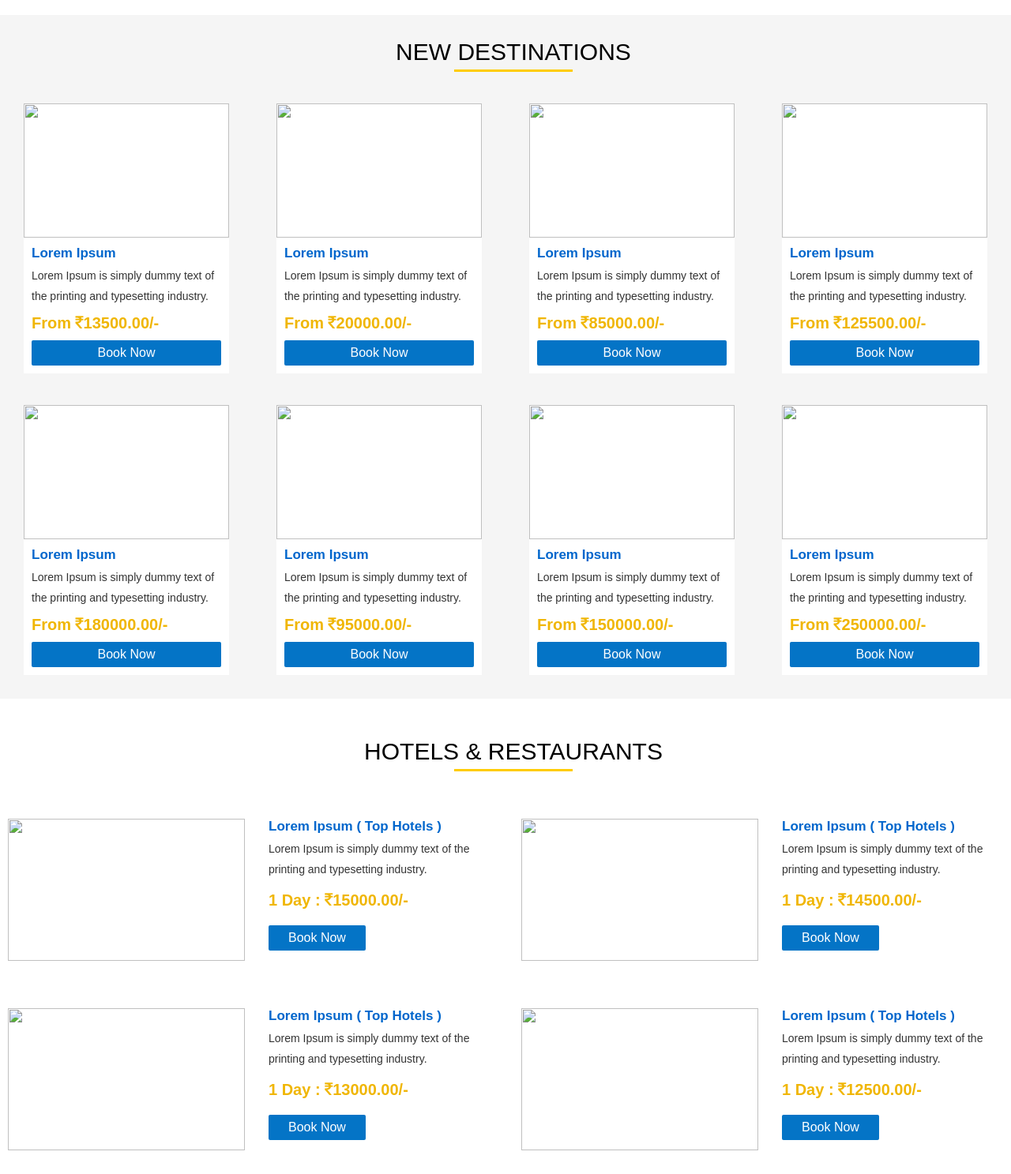
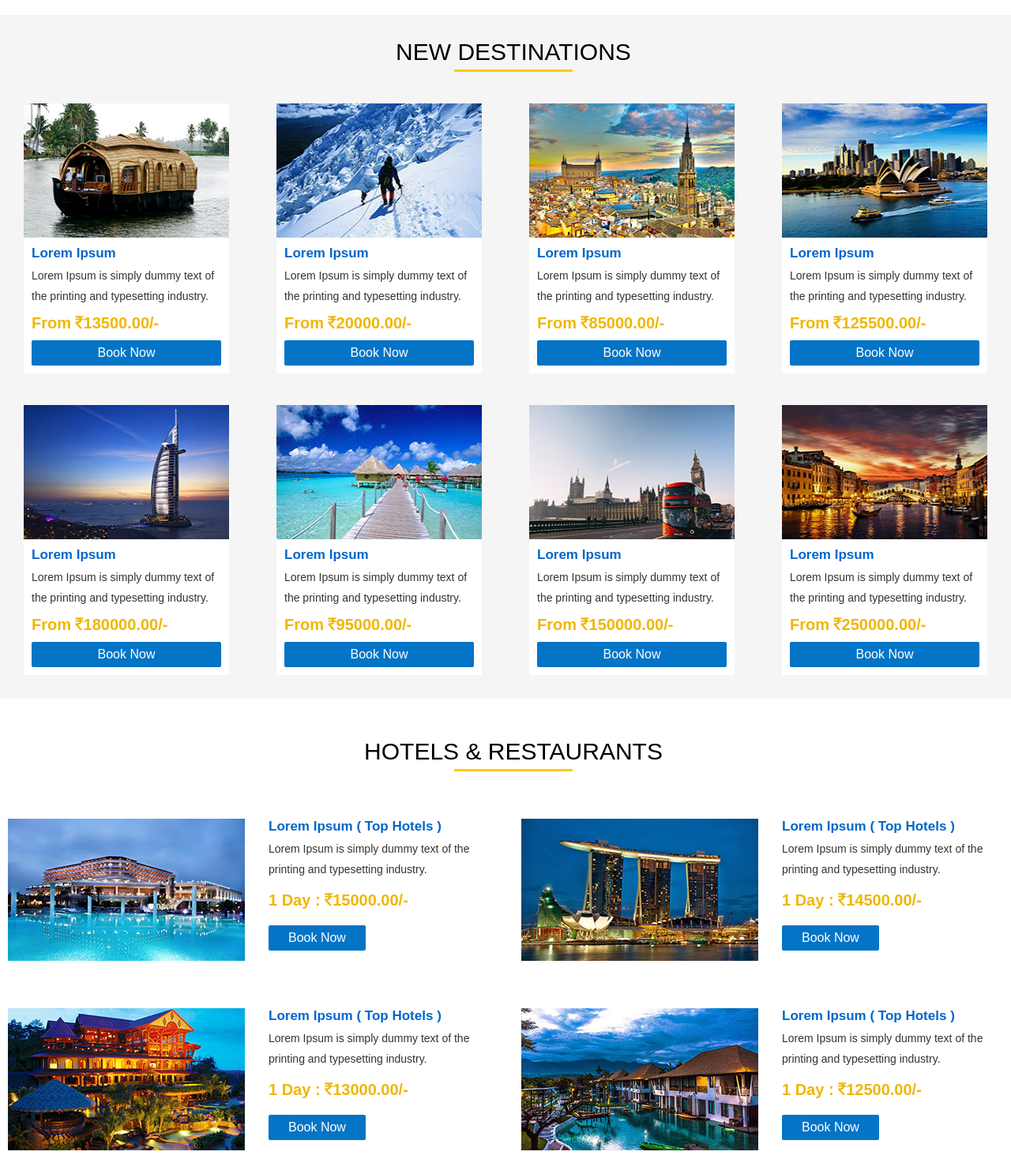
Before and after one commit to Tashu068/TravelTabbu, a plain HTML site: page index.html in a window 1280 px wide. Shown: the part 1160-2647 px from the top of the page at 79% size. Drawn offline with Linux system fonts and the light colour scheme; files that its build step writes are made by us from their sources; files whose address does not match are found by name.

Commit message:
some changes done to html file

```diff
--- a/index.html
+++ b/index.html
@@ -1,8 +1,8 @@
 <html>
 <head>
 <title>TOURS and TRAVELS WEBSITE</title>
-<link rel="stylesheet" type="text/css" href="css/style.css" />
-<link rel="stylesheet" type="text/css" href="css/font-awesome.min.css" />
+<link rel="stylesheet" type="text/css" href="style.css" />
+<link rel="stylesheet" type="text/css" href="font-awesome.min.css" />
 </head>
 <body>
 
@@ -10,7 +10,7 @@
 
 <!----- Start Header ------>
 <div class="header">
-	<div class="header-left"><img src="images/logo.png" width="300" height="100" alt="Logo"></div>
+	<div class="header-left"><img src="logo.png" width="300" height="100" alt="Logo"></div>
     <div class="header-right">
     	<div class="header-right-top">
             <ul>
@@ -90,56 +90,56 @@
     <div class="border-bottom"></div>
 
 	<div class="content-part-2-sub">
-    	<div align="center"><img src="images/1.jpg" width="260" height="170"></div>
+    	<div align="center"><img src="1.jpg" width="260" height="170"></div>
         <div class="content-part-2-sub-h4">Lorem Ipsum</div>
         <div class="content-part-2-sub-p">Lorem Ipsum is simply dummy text of the printing and typesetting industry.</div>
         <div class="content-part-2-sub-price">From <span class="fa fa-inr"></span>13500.00/-</div>
         <div><a href="#!" class="content-part-2-sub-btn">Book Now</a></div>
     </div>
     <div class="content-part-2-sub">
-    	<div align="center"><img src="images/2.jpg" width="260" height="170"></div>
+    	<div align="center"><img src="2.jpg" width="260" height="170"></div>
         <div class="content-part-2-sub-h4">Lorem Ipsum</div>
         <div class="content-part-2-sub-p">Lorem Ipsum is simply dummy text of the printing and typesetting industry.</div>
         <div class="content-part-2-sub-price">From <span class="fa fa-inr"></span>20000.00/-</div>
         <div><a href="#!" class="content-part-2-sub-btn">Book Now</a></div>
     </div>
     <div class="content-part-2-sub">
-    	<div align="center"><img src="images/3.jpg" width="260" height="170"></div>
+    	<div align="center"><img src="3.jpg" width="260" height="170"></div>
         <div class="content-part-2-sub-h4">Lorem Ipsum</div>
         <div class="content-part-2-sub-p">Lorem Ipsum is simply dummy text of the printing and typesetting industry.</div>
         <div class="content-part-2-sub-price">From <span class="fa fa-inr"></span>85000.00/-</div>
         <div><a href="#!" class="content-part-2-sub-btn">Book Now</a></div>
     </div>
     <div class="content-part-2-sub">
-    	<div align="center"><img src="images/4.jpg" width="260" height="170"></div>
+    	<div align="center"><img src="4.jpg" width="260" height="170"></div>
         <div class="content-part-2-sub-h4">Lorem Ipsum</div>
         <div class="content-part-2-sub-p">Lorem Ipsum is simply dummy text of the printing and typesetting industry.</div>
         <div class="content-part-2-sub-price">From <span class="fa fa-inr"></span>125500.00/-</div>
         <div><a href="#!" class="content-part-2-sub-btn">Book Now</a></div>
     </div>
     <div class="content-part-2-sub">
-    	<div align="center"><img src="images/5.jpg" width="260" height="170"></div>
+    	<div align="center"><img src="5.jpg" width="260" height="170"></div>
         <div class="content-part-2-sub-h4">Lorem Ipsum</div>
         <div class="content-part-2-sub-p">Lorem Ipsum is simply dummy text of the printing and typesetting industry.</div>
         <div class="content-part-2-sub-price">From <span class="fa fa-inr"></span>180000.00/-</div>
         <div><a href="#!" class="content-part-2-sub-btn">Book Now</a></div>
     </div>
     <div class="content-part-2-sub">
-    	<div align="center"><img src="images/6.jpg" width="260" height="170"></div>
+    	<div align="center"><img src="6.jpg" width="260" height="170"></div>
         <div class="content-part-2-sub-h4">Lorem Ipsum</div>
         <div class="content-part-2-sub-p">Lorem Ipsum is simply dummy text of the printing and typesetting industry.</div>
         <div class="content-part-2-sub-price">From <span class="fa fa-inr"></span>95000.00/-</div>
         <div><a href="#!" class="content-part-2-sub-btn">Book Now</a></div>
     </div>
     <div class="content-part-2-sub">
-    	<div align="center"><img src="images/7.jpg" width="260" height="170"></div>
+    	<div align="center"><img src="7.jpg" width="260" height="170"></div>
         <div class="content-part-2-sub-h4">Lorem Ipsum</div>
         <div class="content-part-2-sub-p">Lorem Ipsum is simply dummy text of the printing and typesetting industry.</div>
         <div class="content-part-2-sub-price">From <span class="fa fa-inr"></span>150000.00/-</div>
         <div><a href="#!" class="content-part-2-sub-btn">Book Now</a></div>
     </div>
     <div class="content-part-2-sub">
-    	<div align="center"><img src="images/8.jpg" width="260" height="170"></div>
+    	<div align="center"><img src="8.jpg" width="260" height="170"></div>
         <div class="content-part-2-sub-h4">Lorem Ipsum</div>
         <div class="content-part-2-sub-p">Lorem Ipsum is simply dummy text of the printing and typesetting industry.</div>
         <div class="content-part-2-sub-price">From <span class="fa fa-inr"></span>250000.00/-</div>
@@ -153,14 +153,14 @@
 	<div class="content-part-2-h3">Hotels &amp; Restaurants</div>
     <div class="border-bottom"></div>
 
-	<div class="content-part-3-left"><img src="images/hotel-1.jpg" width="300" height="180"></div>
+	<div class="content-part-3-left"><img src="hotel-1.jpg" width="300" height="180"></div>
     <div class="content-part-3-right">
     	<div class="content-part-3-right-h4">Lorem Ipsum ( Top Hotels )</div>
         <div class="content-part-3-right-p">Lorem Ipsum is simply dummy text of the printing and typesetting industry.</div>
         <div class="content-part-3-right-price">1 Day : <span class="fa fa-inr"></span>15000.00/-</div>
         <div><a href="#!" class="content-part-3-right-btn">Book Now</a></div>
     </div>
-    <div class="content-part-3-left"><img src="images/hotel-2.jpg" width="300" height="180"></div>
+    <div class="content-part-3-left"><img src="hotel-2.jpg" width="300" height="180"></div>
     <div class="content-part-3-right">
     	<div class="content-part-3-right-h4">Lorem Ipsum ( Top Hotels )</div>
         <div class="content-part-3-right-p">Lorem Ipsum is simply dummy text of the printing and typesetting industry.</div>
@@ -168,14 +168,14 @@
         <div><a href="#!" class="content-part-3-right-btn">Book Now</a></div>
     </div>
     <div class="clearfix"></div>
-    <div class="content-part-3-left"><img src="images/hotel-3.jpg" width="300" height="180"></div>
+    <div class="content-part-3-left"><img src="hotel-3.jpg" width="300" height="180"></div>
     <div class="content-part-3-right">
     	<div class="content-part-3-right-h4">Lorem Ipsum ( Top Hotels )</div>
         <div class="content-part-3-right-p">Lorem Ipsum is simply dummy text of the printing and typesetting industry.</div>
         <div class="content-part-3-right-price">1 Day : <span class="fa fa-inr"></span>13000.00/-</div>
         <div><a href="#!" class="content-part-3-right-btn">Book Now</a></div>
     </div>
-    <div class="content-part-3-left"><img src="images/hotel-4.jpg" width="300" height="180"></div>
+    <div class="content-part-3-left"><img src="hotel-4.jpg" width="300" height="180"></div>
     <div class="content-part-3-right">
     	<div class="content-part-3-right-h4">Lorem Ipsum ( Top Hotels )</div>
         <div class="content-part-3-right-p">Lorem Ipsum is simply dummy text of the printing and typesetting industry.</div>
```
